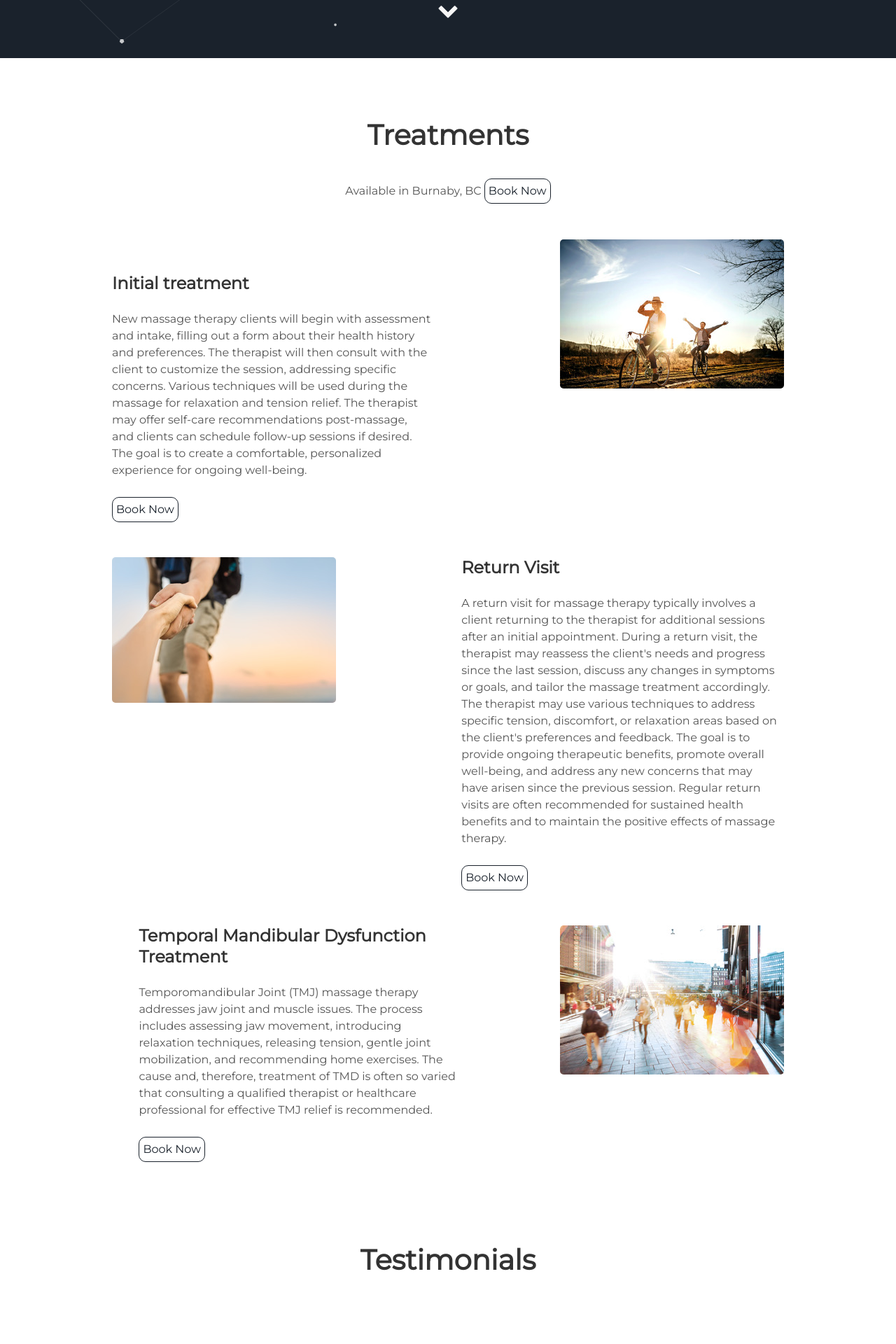
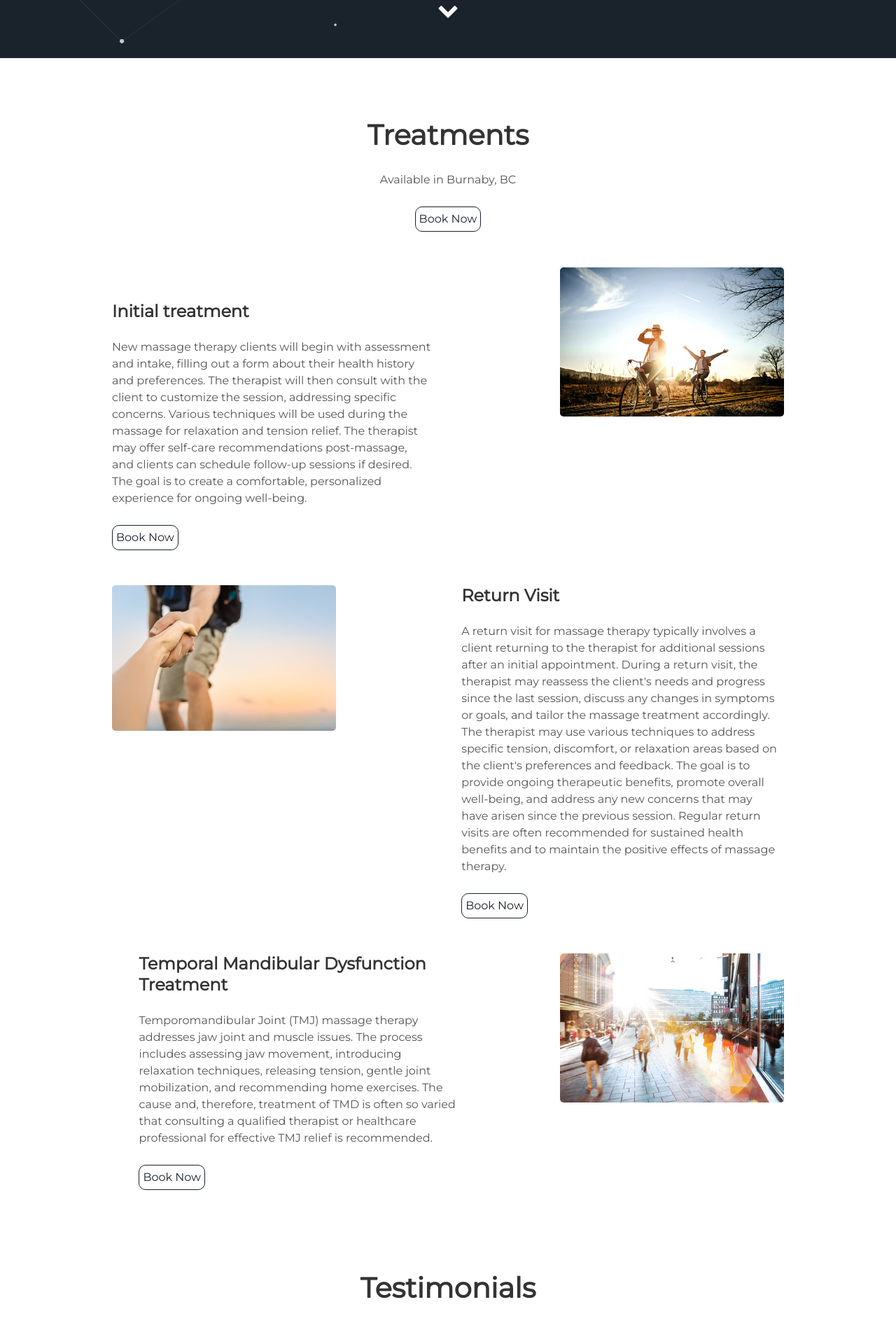
Before and after one commit to HelloMuscle/hellomuscle.github.io, a Jekyll site: the page built from index.html, in a window 1280 px wide. Shown: the part 817-2737 px from the top of the page at 70% size. Built offline with Jekyll 4.4.1, drawn with Linux system fonts in a browser that asks for light colours.

Commit message:
fix spacing

```diff
--- a/_includes/treatments.html
+++ b/_includes/treatments.html
@@ -1,6 +1,7 @@
 <div class="user-details">
   <h1>Treatments</h1>
-  <p>Available in Burnaby, BC <a class="project-link" href="https://hellomuscle.janeapp.com">Book Now</a></p>
+  <p>Available in Burnaby, BC</p>
+  <p><a class="project-link" href="https://hellomuscle.janeapp.com">Book Now</a></p>
 </div>
 <div class="user-projects">
   <div class="images-right">
```
